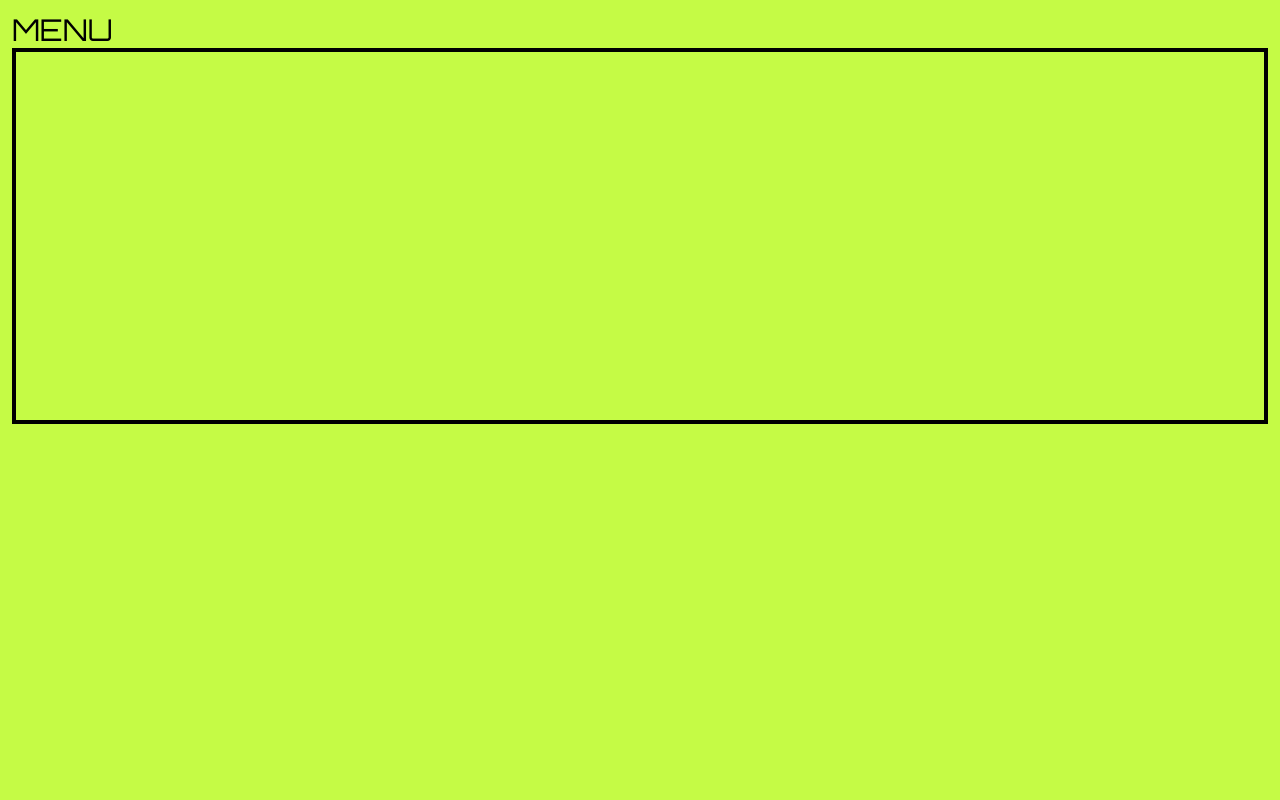
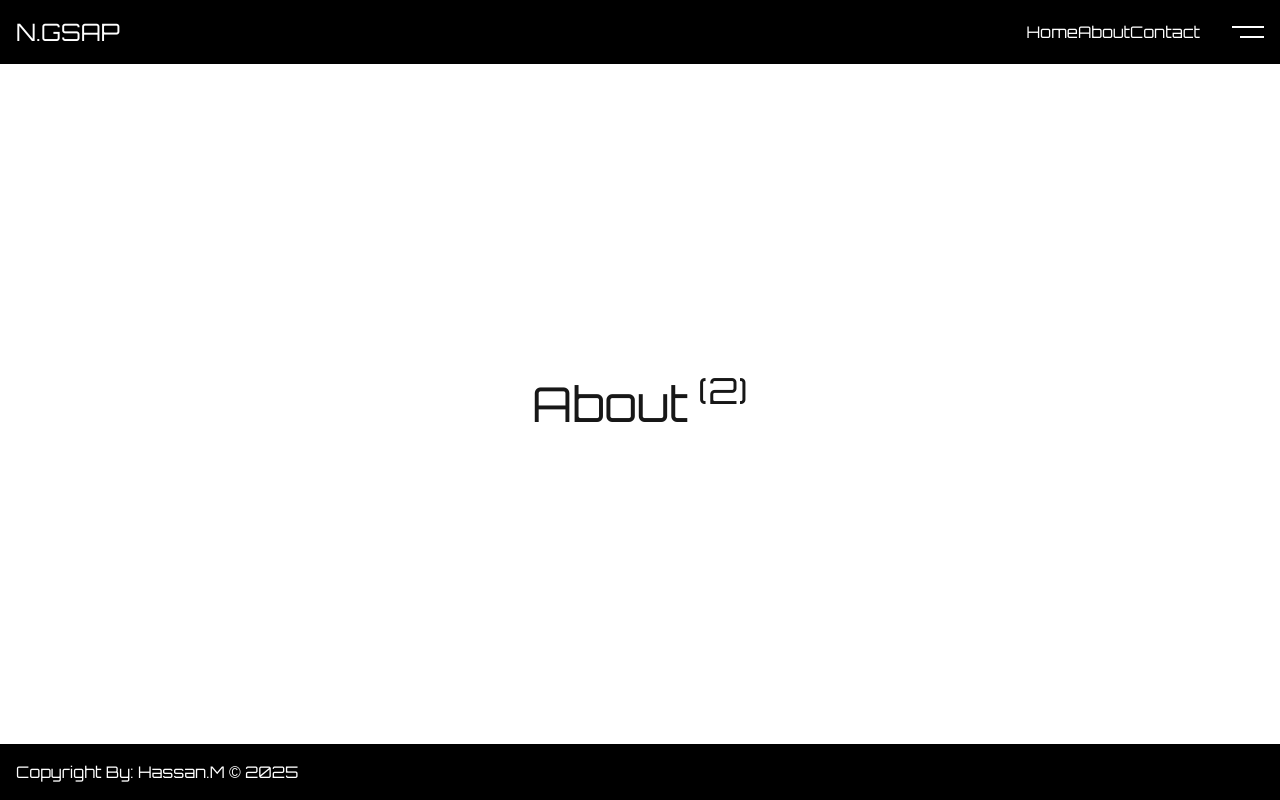
Before and after one commit to HassanMostafaa/gsap-practice, a Next.js app: page /about in a window 1280 px wide. Built offline with nearby package versions, Linux system fonts and the light colour scheme.

Commit message:
ham nav fix

```diff
--- a/components/hamburger-menu/HamburgerMenu.tsx
+++ b/components/hamburger-menu/HamburgerMenu.tsx
@@ -12,9 +12,10 @@ const navLinks = [
 
 interface Props {
   isOpen: boolean;
+  closeMenu: () => void;
 }
 
-export const HamburgerMenu = ({ isOpen }: Props) => {
+export const HamburgerMenu = ({ isOpen, closeMenu }: Props) => {
   const hamburgerMenuRef = useRef<HTMLDivElement>(null);
   const tl = useRef(
     gsap.timeline({ paused: true, defaults: { ease: "power2.inOut" } })
@@ -23,9 +24,8 @@ export const HamburgerMenu = ({ isOpen }: Props) => {
   useGSAP(
     () => {
       tl.current
-        .set(hamburgerMenuRef.current, { yPercent: -100 }) // Initial hidden state
         .to(hamburgerMenuRef.current, {
-          yPercent: 0,
+          top: 0,
           duration: 0.8,
         })
         .from(
@@ -35,7 +35,7 @@ export const HamburgerMenu = ({ isOpen }: Props) => {
             stagger: 0.15,
             duration: 0.5,
           },
-          "-=0.4" // overlaps slightly with slide-in for smoother effect
+          "-=0.4"
         );
     },
     { scope: hamburgerMenuRef }
@@ -52,15 +52,17 @@ export const HamburgerMenu = ({ isOpen }: Props) => {
   return (
     <div
       ref={hamburgerMenuRef}
-      className="w-screen h-screen fixed top-0 left-0 z-10 p-3 bg-[#c5fb45] text-black overflow-hidden"
+      className="w-screen h-screen fixed -top-full left-0 z-10 p-3 bg-[#c5fb45] text-black overflow-hidden"
     >
       <div className="contain h-full">
         <h2 className="text-3xl hamburger-menu-title">MENU</h2>
-        <div className="links flex flex-col p-10 text-8xl max-md:text-5xl border-4 h-fit">
+        <div className="links flex flex-col py-20 text-8xl max-md:text-5xl h-fit">
           {navLinks.map(({ href, label }) => (
             <div key={href} className="relative w-fit overflow-hidden">
               <span className="absolute link-overlay bottom-0 left-0 h-0 w-full bg-[#c5fb45]" />
-              <Link href={href}>{label}</Link>
+              <Link href={href} onClick={closeMenu}>
+                {label}
+              </Link>
             </div>
           ))}
         </div>
--- a/components/header-nav/HeaderNav.tsx
+++ b/components/header-nav/HeaderNav.tsx
@@ -14,11 +14,16 @@ export const HeaderNav = () => {
       <div className="flex justify-between items-center p-4 contain bg-black text-white">
         <div className="text-2xl">N.GSAP</div>
         <div className="flex gap-8 items-center">
-          <Link href="/">Home</Link>
-          <Link href="/about">About</Link>
-          <Link href="/contact">Contact</Link>
+          <span className="max-md:hidden">
+            <Link href="/">Home</Link>
+            <Link href="/about">About</Link>
+            <Link href="/contact">Contact</Link>
+          </span>
           <HamburgerMenuIcon isOpen={isMenuOpen} toggle={toggleMenu} />
-          <HamburgerMenu isOpen={isMenuOpen} />
+          <HamburgerMenu
+            isOpen={isMenuOpen}
+            closeMenu={() => setIsMenuOpen(false)}
+          />
         </div>
       </div>
     </nav>
--- a/components/splash-screen/SplashScreen.tsx
+++ b/components/splash-screen/SplashScreen.tsx
@@ -3,7 +3,7 @@ export const SplashScreen = ({ headlines }: { headlines: string[] }) => {
   return (
     <div
       id="splash-screen"
-      className="h-screen p-10 transit flex-col gap-12 flex absolute -left-[112%] top-0 w-screen skew-x-[20deg] bg-neutral-100"
+      className="h-screen py-10 px-2 transit flex-col gap-12 flex absolute -left-[112%] top-0 w-screen skew-x-[20deg] bg-neutral-100"
     >
       {headlines.map((text, index) => (
         <h1
--- a/utils/animations/splashAnimation.ts
+++ b/utils/animations/splashAnimation.ts
@@ -25,7 +25,7 @@ export const runSplashSequence = (titles: string[]) => {
       delay: 0,
     })
     .to("#splash-screen", {
-      xPercent: "+=150",
+      xPercent: "+=200",
       skewX: "-30",
       duration: 1.6,
       delay: 0.4,
```
